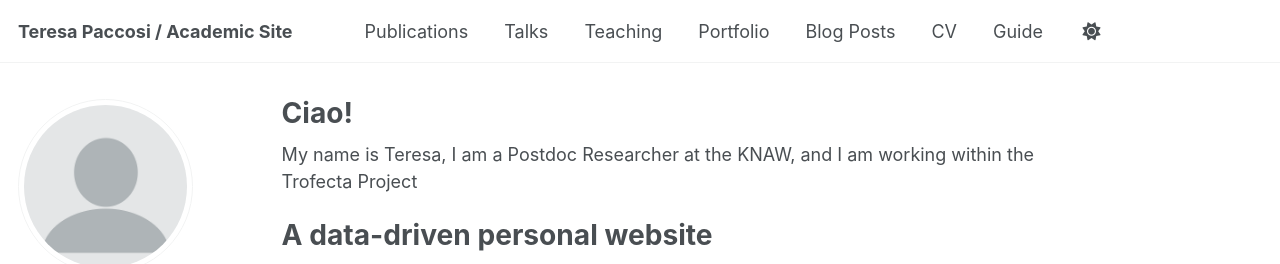
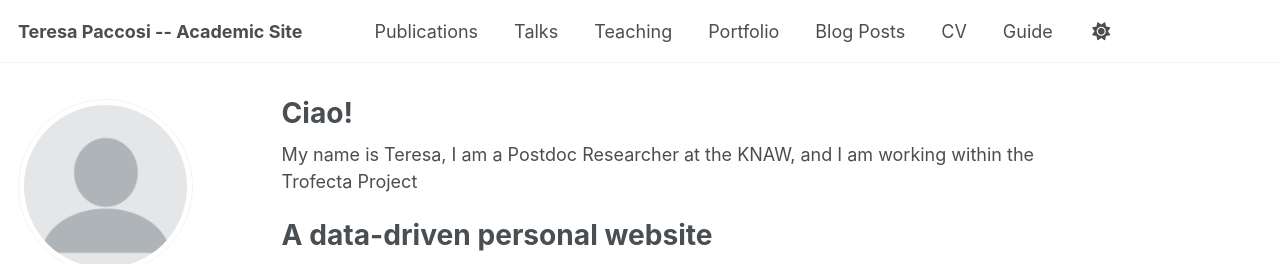
Before and after one commit to tpaccosi/tpaccosi.github.io, a Jekyll site: the page built from _pages/about.md, in a window 1280 px wide. Shown: the top 264 px of the page. Built offline with Jekyll 4.4.1, drawn with Linux system fonts in a browser that asks for light colours; some web fonts are replaced.

```diff
--- a/_config.yml
+++ b/_config.yml
@@ -9,7 +9,7 @@
 # Basic Site Settings
 locale                   : "en-US"
 site_theme               : "default"
-title                    : "Teresa Paccosi / Academic Site"
+title                    : "Teresa Paccosi -- Academic Site"
 title_separator          : "-"
 name                     : &name "Teresa"
 description              : &description "PostDoc@KNAW"
```
